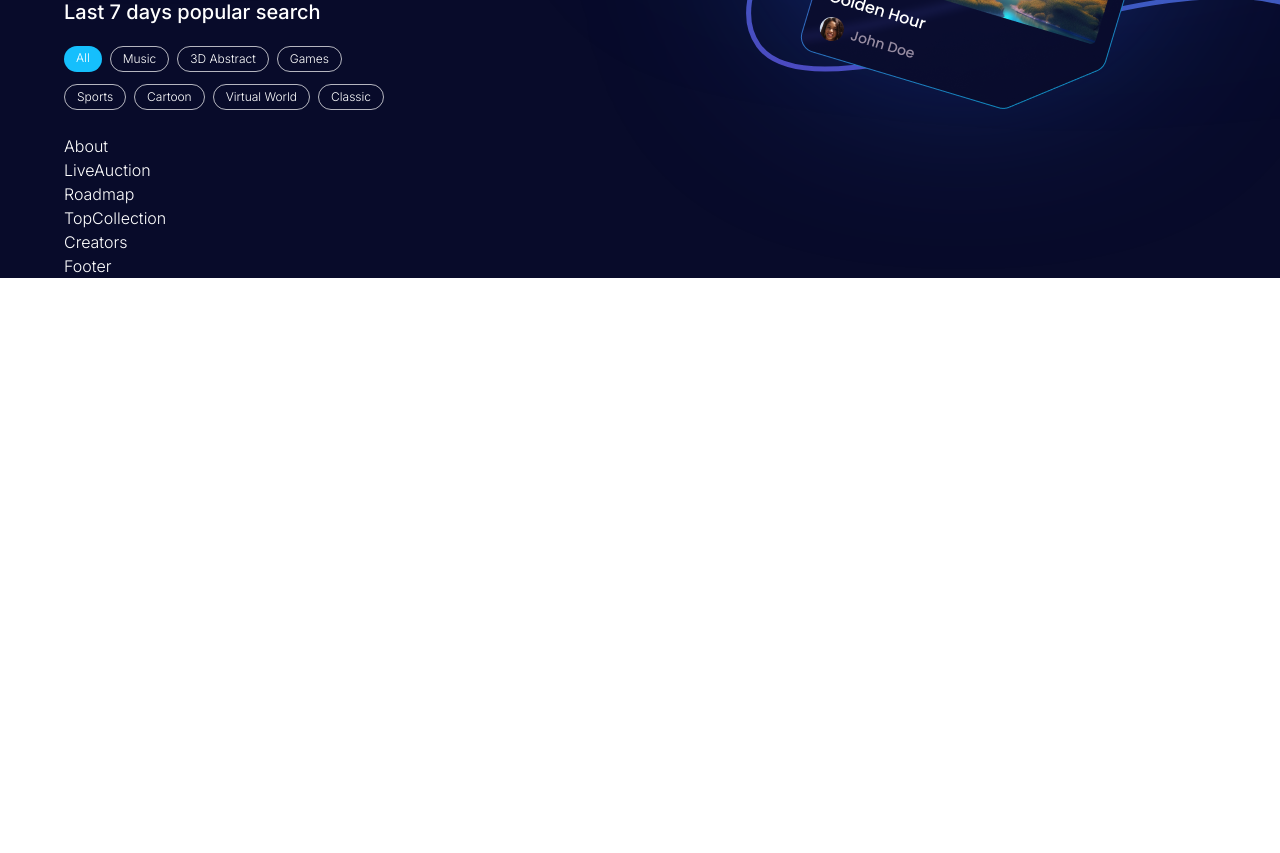
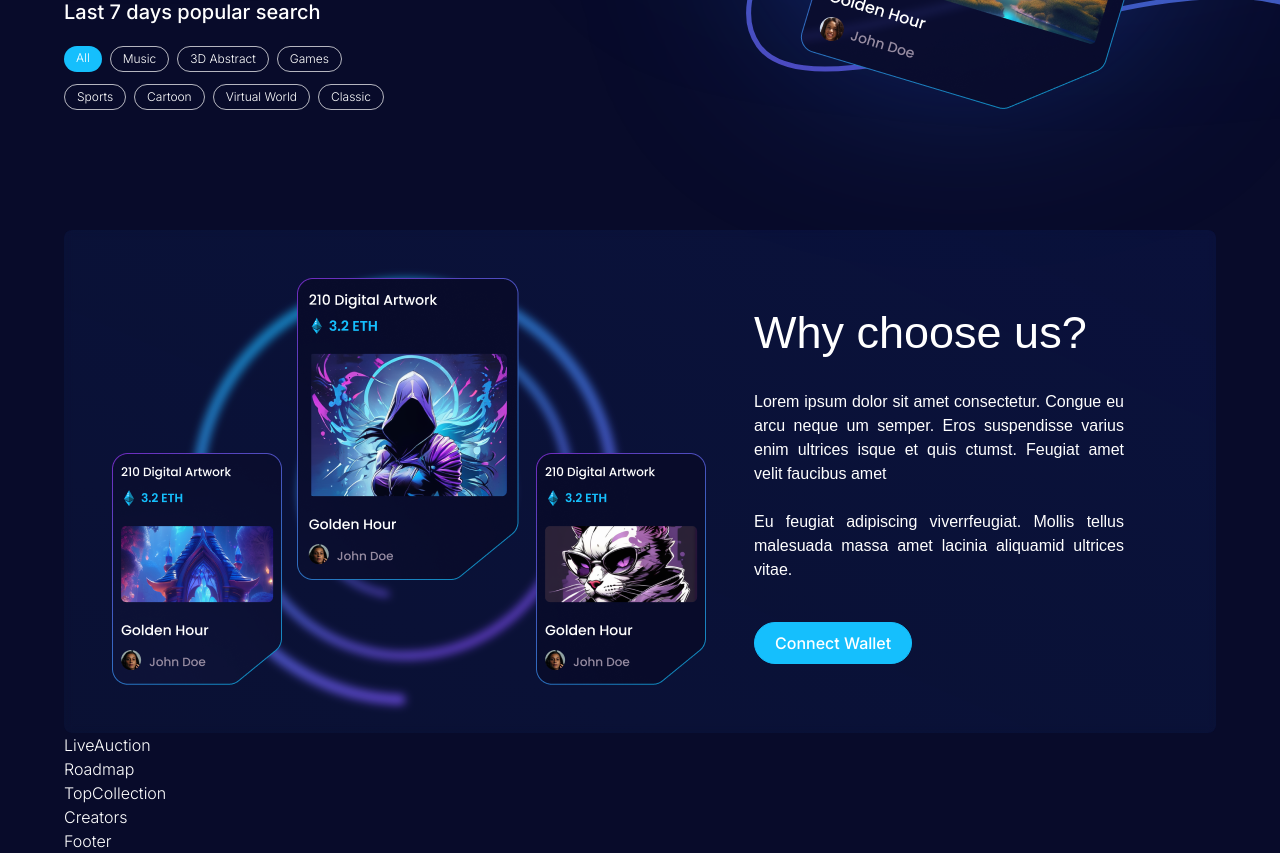
Before and after one commit to tharaka-mts/NFT-Marketplace-app, a React (Vite) app: page / in a window 1280 px wide. Shown: the part 600-1453 px from the top of the page. Before the commit the page ends 878 px from the top, so only its background shows below. Built offline with nearby package versions, Linux system fonts and the light colour scheme; a web font is replaced by a local one.

Commit message:
feat: why choose us section added

```diff
--- a/src/containers/About.jsx
+++ b/src/containers/About.jsx
@@ -1,9 +1,35 @@
-import React from 'react'
+import { aboutUsCards, vectorRounds } from "../assets";
+import { Button } from "../components";
 
 const About = () => {
   return (
-    <div>About</div>
-  )
-}
+    <div className="mt-24 relative">
+      <img
+        src={vectorRounds}
+        alt="vactor-rounds"
+        className="absolute left-[8em] top-[3em]"
+      />
+      <div className="flex items-center rounded-lg p-12 bg-gradient-to-tr from-blue-500/5 to-blue-700/10 backdrop-blur-sm z-10">
+        <img src={aboutUsCards} alt="nft-cards" />
+        <div className="font-clash px-5">
+          <h1 className="font-medium text-[45px]">Why choose us?</h1>
+          <br />
+          <p className="leading-6 text-justify mr-6">
+            Lorem ipsum dolor sit amet consectetur. Congue eu arcu neque um
+            semper. Eros suspendisse varius enim ultrices isque et quis ctumst.
+            Feugiat amet velit faucibus amet <br /> <br />
+            Eu feugiat adipiscing viverrfeugiat. Mollis tellus malesuada massa
+            amet lacinia aliquamid ultrices vitae.
+          </p>
+          <Button
+            className="mt-10 font-inter font-medium"
+            title="Connect Wallet"
+            type="solid"
+          />
+        </div>
+      </div>
+    </div>
+  );
+};
 
-export default About
+export default About;
```
